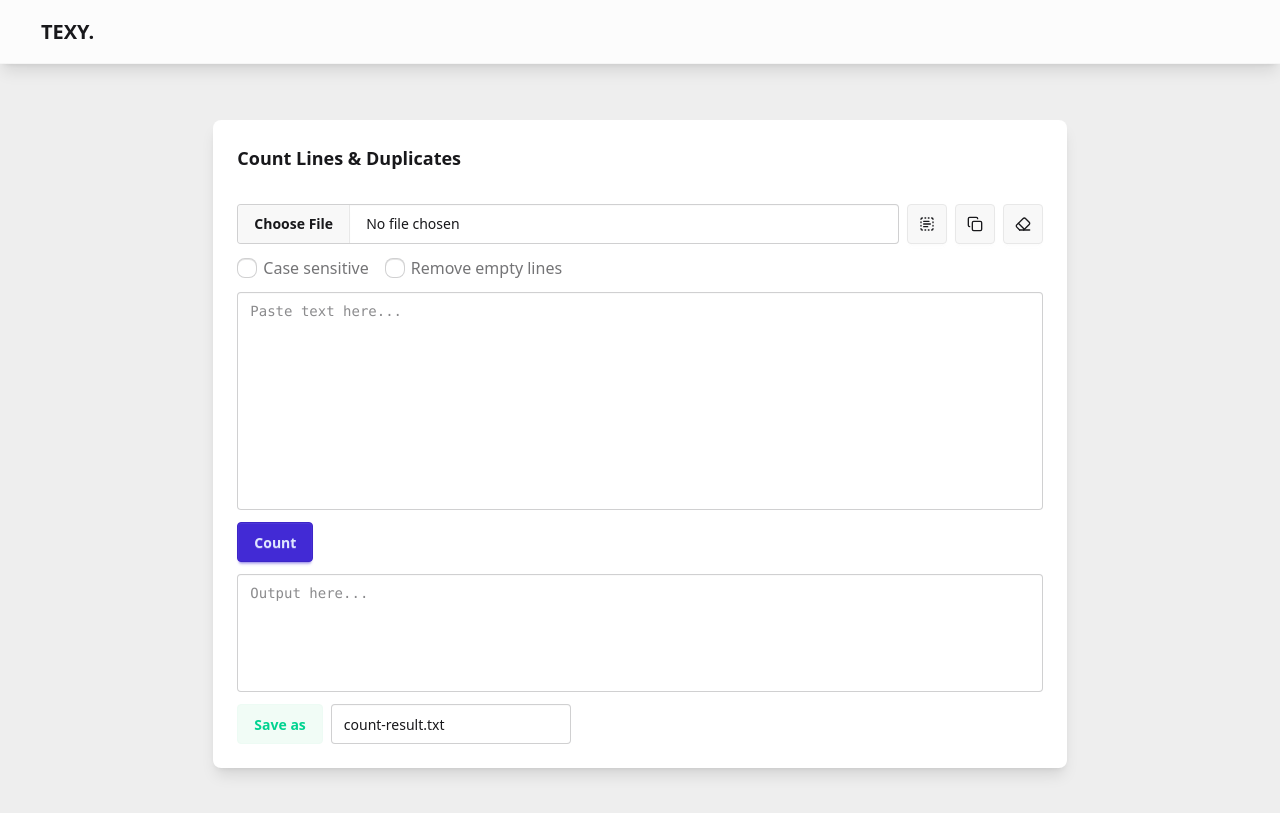
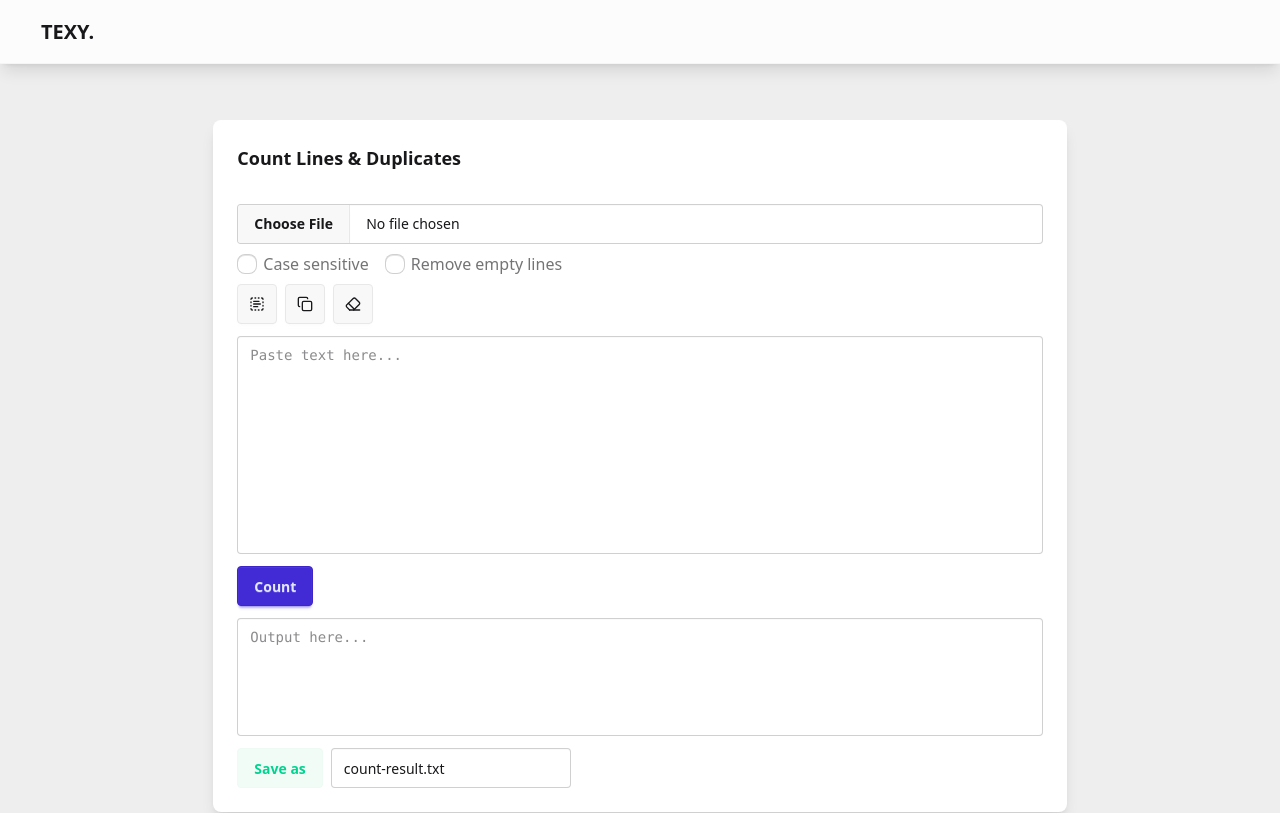
Before and after one commit to occaza/ttx, a SvelteKit app: page /text-tools/lines-counter in a window 1280 px wide. Shown: the top 813 px of the page. Built offline with nearby package versions, Linux system fonts and the light colour scheme.

Commit message:
update style

```diff
--- a/src/routes/text-tools/files-comparation/+page.svelte
+++ b/src/routes/text-tools/files-comparation/+page.svelte
@@ -138,24 +138,35 @@
 <div class="mx-auto flex max-w-5xl flex-col space-y-3 bg-base-100 p-6 shadow-lg lg:rounded-lg">
 	<h2 class="pb-5 text-lg font-bold">Compare Two Files</h2>
 
-	<div class="flex gap-2">
+	<div class="mb-4 grid max-w-7xl grid-cols-1 gap-2 lg:grid-cols-2">
+		<div>
 			<FileUploadInput bind:this={fileUploadA} onload={handleA} onerror={handleError} size="md" />
+		</div>
+		<div>
 			<FileUploadInput bind:this={fileUploadB} onload={handleB} onerror={handleError} size="md" />
+		</div>
 	</div>
 
 	<div class="flex flex-wrap items-center gap-4">
+		<div>
 			<label class="label cursor-pointer">
 				<input type="checkbox" class="checkbox checkbox-sm" bind:checked={caseSensitive} />
 				<span class="label-text">Case sensitive</span>
 			</label>
+		</div>
+		<div>
 			<label class="label cursor-pointer">
 				<input type="checkbox" class="checkbox checkbox-sm" bind:checked={ignoreEmpty} />
 				<span class="label-text">Ignore empty lines</span>
 			</label>
+		</div>
+		<div>
 			<label class="label cursor-pointer">
 				<input type="checkbox" class="checkbox checkbox-sm" bind:checked={onlyDiff} />
 				<span class="label-text">Only diffs</span>
 			</label>
+		</div>
+		<div>
 			<ActionButton
 				showSelectAll={false}
 				showClear={true}
@@ -163,6 +174,7 @@
 				onclear={clear}
 				oncopy={copy}
 			/>
+		</div>
 	</div>
 	<div>
 		<button class="btn rounded-sm btn-md btn-primary" onclick={compare}>Compare</button>
--- a/src/routes/text-tools/lines-counter/+page.svelte
+++ b/src/routes/text-tools/lines-counter/+page.svelte
@@ -71,8 +71,21 @@
 <div class="mx-auto flex max-w-5xl flex-col space-y-3 bg-base-100 p-6 shadow-lg lg:rounded-lg">
 	<h2 class="pb-5 text-lg font-bold">Count Lines & Duplicates</h2>
 
-	<div class="flex gap-2">
+	<div class="flex flex-col gap-2">
+		<div>
 			<FileUploadInput bind:this={fileUpload} onload={handleLoad} onerror={handleError} size="md" />
+		</div>
+		<div class="flex flex-wrap items-center gap-4">
+			<label class="label cursor-pointer">
+				<input type="checkbox" class="checkbox checkbox-sm" bind:checked={caseSensitive} />
+				<span class="label-text">Case sensitive</span>
+			</label>
+			<label class="label cursor-pointer">
+				<input type="checkbox" class="checkbox checkbox-sm" bind:checked={removeEmpty} />
+				<span class="label-text">Remove empty lines</span>
+			</label>
+		</div>
+		<div>
 			<ActionButton
 				showSelectAll={true}
 				showClear={true}
@@ -82,16 +95,6 @@
 				oncopy={copy}
 			/>
 		</div>
-
-	<div class="flex flex-wrap items-center gap-4">
-		<label class="label cursor-pointer">
-			<input type="checkbox" class="checkbox checkbox-sm" bind:checked={caseSensitive} />
-			<span class="label-text">Case sensitive</span>
-		</label>
-		<label class="label cursor-pointer">
-			<input type="checkbox" class="checkbox checkbox-sm" bind:checked={removeEmpty} />
-			<span class="label-text">Remove empty lines</span>
-		</label>
 	</div>
 
 	<div>
--- a/src/routes/text-tools/split-files/+page.svelte
+++ b/src/routes/text-tools/split-files/+page.svelte
@@ -67,12 +67,17 @@
 <div class="mx-auto flex max-w-5xl flex-col space-y-3 bg-base-100 p-6 shadow-lg lg:rounded-lg">
 	<h2 class="pb-5 text-lg font-bold">Split Text File</h2>
 
-	<div class="flex gap-2">
-		<FileUploadInput bind:this={fileUpload} onload={handleLoad} onerror={handleError} size="md" />
-		<label class="label cursor-pointer">
-			<input type="checkbox" class="checkbox checkbox-sm" bind:checked={removeEmpty} />
-			<span class="label-text">Remove empty lines</span>
-		</label>
+	<div class="flex flex-col gap-2">
+		<div>
+			<FileUploadInput bind:this={fileUpload} onload={handleLoad} onerror={handleError} size="md" />
+		</div>
+		<div>
+			<label class="label cursor-pointer">
+				<input type="checkbox" class="checkbox checkbox-sm" bind:checked={removeEmpty} />
+				<span class="label-text">Remove empty lines</span>
+			</label>
+		</div>
+
 		<ActionButton
 			showSelectAll={true}
 			showClear={true}
--- a/src/routes/text-tools/split-random-delimiter/+page.svelte
+++ b/src/routes/text-tools/split-random-delimiter/+page.svelte
@@ -129,9 +129,12 @@
 <div class="mx-auto flex max-w-5xl flex-col space-y-3 bg-base-100 p-6 shadow-lg lg:rounded-lg">
 	<h2 class="pb-5 text-lg font-bold">Split Random Delimiter</h2>
 
-	<div class="flex gap-2">
+	<div class="grid grid-cols-1 gap-2 md:grid-cols-3 lg:grid-cols-4">
+		<div>
 			<FileUploadInput bind:this={fileUpload} onload={handleLoad} onerror={handleError} size="md" />
-		<select bind:value={delimiterOption} class="select rounded-sm select-md">
+		</div>
+		<div>
+			<select bind:value={delimiterOption} class="select w-full rounded-sm select-md">
 				<option value="" disabled selected>Choose Delimiter</option>
 				<option value="|">Pipe (|)</option>
 				<option value="	">Tab</option>
@@ -141,11 +144,13 @@
 				<option value=":">Colon (:)</option>
 				<option value="custom">Custom</option>
 			</select>
-
+		</div>
+		<div>
 			{#if delimiterOption === 'custom'}
 				<input type="text" bind:value={customDelimiter} maxlength="1" />
 			{/if}
-
+		</div>
+		<div>
 			<ActionButton
 				showSelectAll={true}
 				showClear={true}
@@ -154,6 +159,7 @@
 				onclear={clear}
 				oncopy={copy}
 			/>
+		</div>
 	</div>
 
 	<div>
```
Lines whose indentation alone changed are shown as unchanged.
